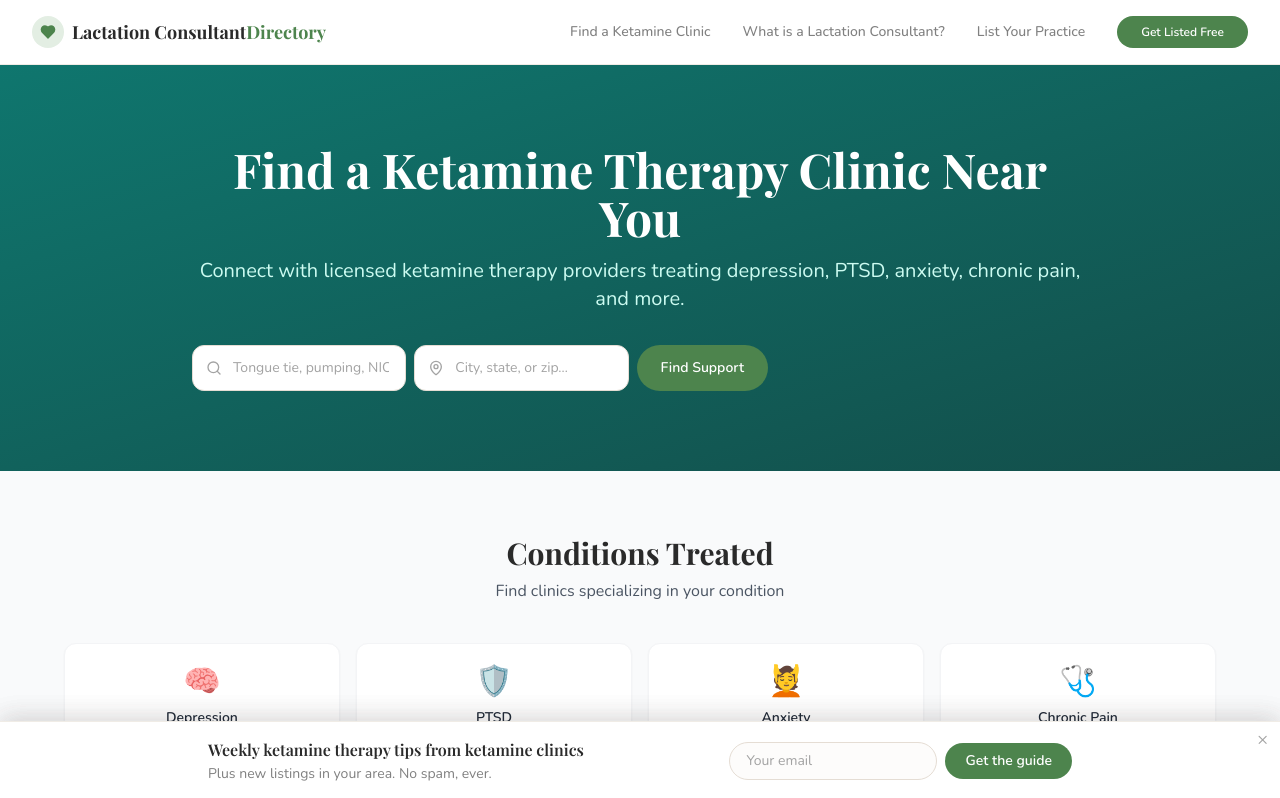
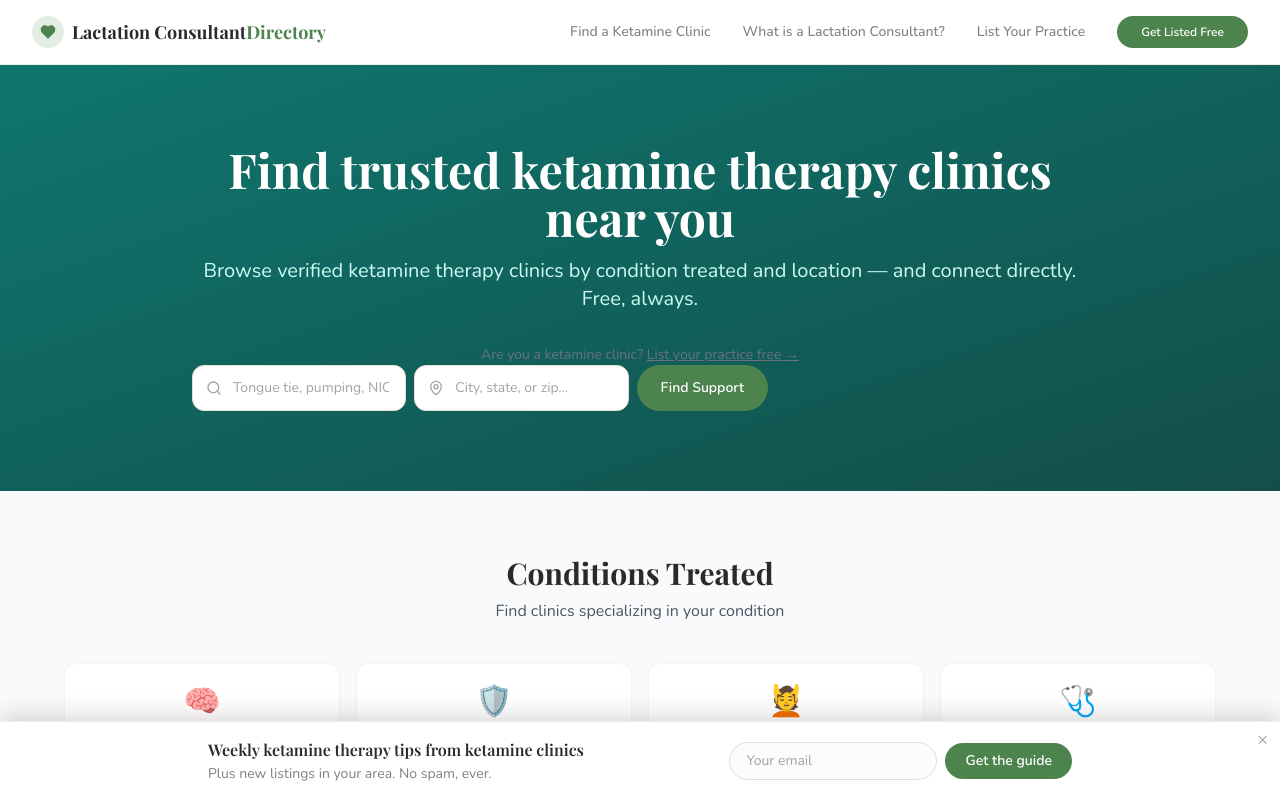
Before and after one commit to pete0585/ketamine-clinics-directory, a Next.js app: page / in a window 1280 px wide. Shown: the top 798 px of the page. Built offline with nearby package versions, Linux system fonts and the light colour scheme; no server answers; the database is empty.

Commit message:
feat(ketamine-clinics-directory): update hero copy — free-access messaging + provider CTA

```diff
--- a/app/page.tsx
+++ b/app/page.tsx
@@ -40,10 +40,21 @@ export default async function HomePage() {
       <section className="bg-gradient-to-br from-teal-700 to-teal-900 text-white py-20 px-4">
         <div className="max-w-4xl mx-auto text-center">
           <h1 className="text-4xl md:text-5xl font-bold mb-4">
-            Find a Ketamine Therapy Clinic Near You
+            Find trusted ketamine therapy clinics near you
           </h1>
           <p className="text-xl text-teal-100 mb-8">
-            Connect with licensed ketamine therapy providers treating depression, PTSD, anxiety, chronic pain, and more.
+            Browse verified ketamine therapy clinics by condition treated and location — and connect directly. Free, always.
+          </p>
+          <p className="text-sm text-gray-500 mt-4">
+            Are you a ketamine clinic?{' '}
+            <a
+              href="https://studiozerohq.com"
+              target="_blank"
+              rel="noopener noreferrer"
+              className="underline hover:opacity-80"
+            >
+              List your practice free →
+            </a>
           </p>
           <SearchBar states={states} />
         </div>
```
